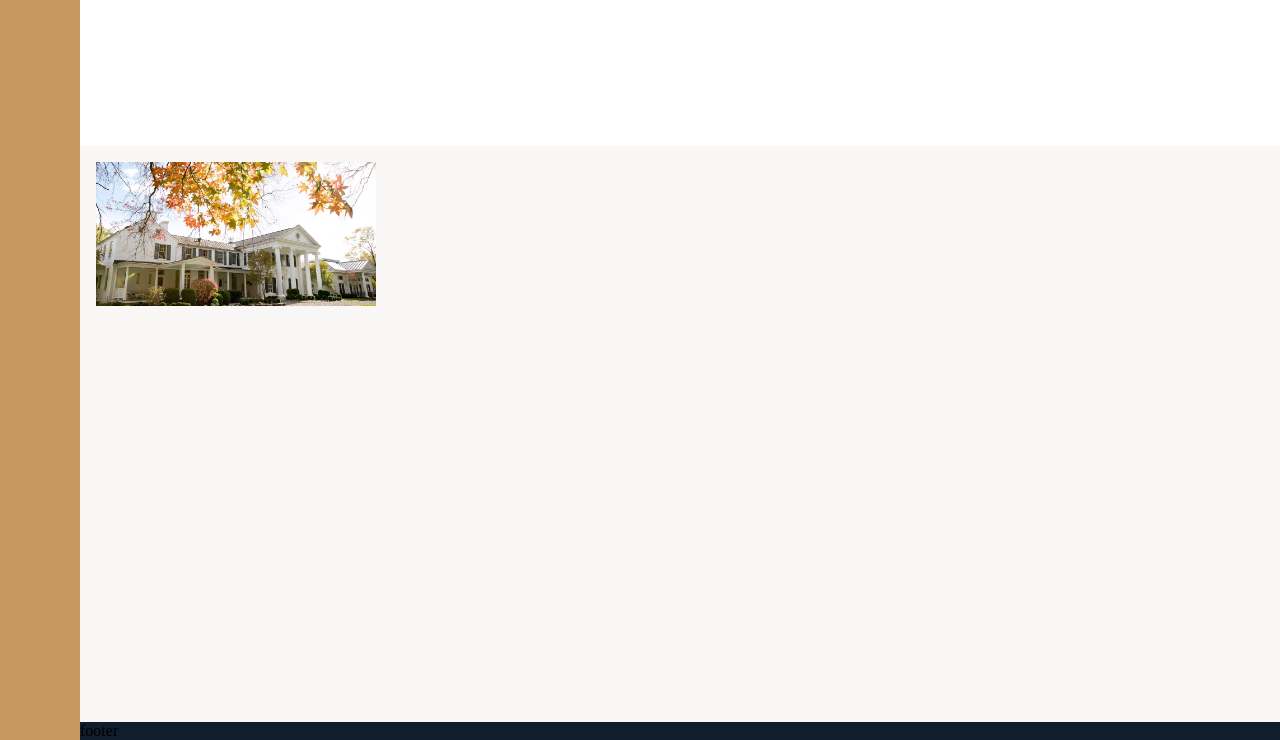
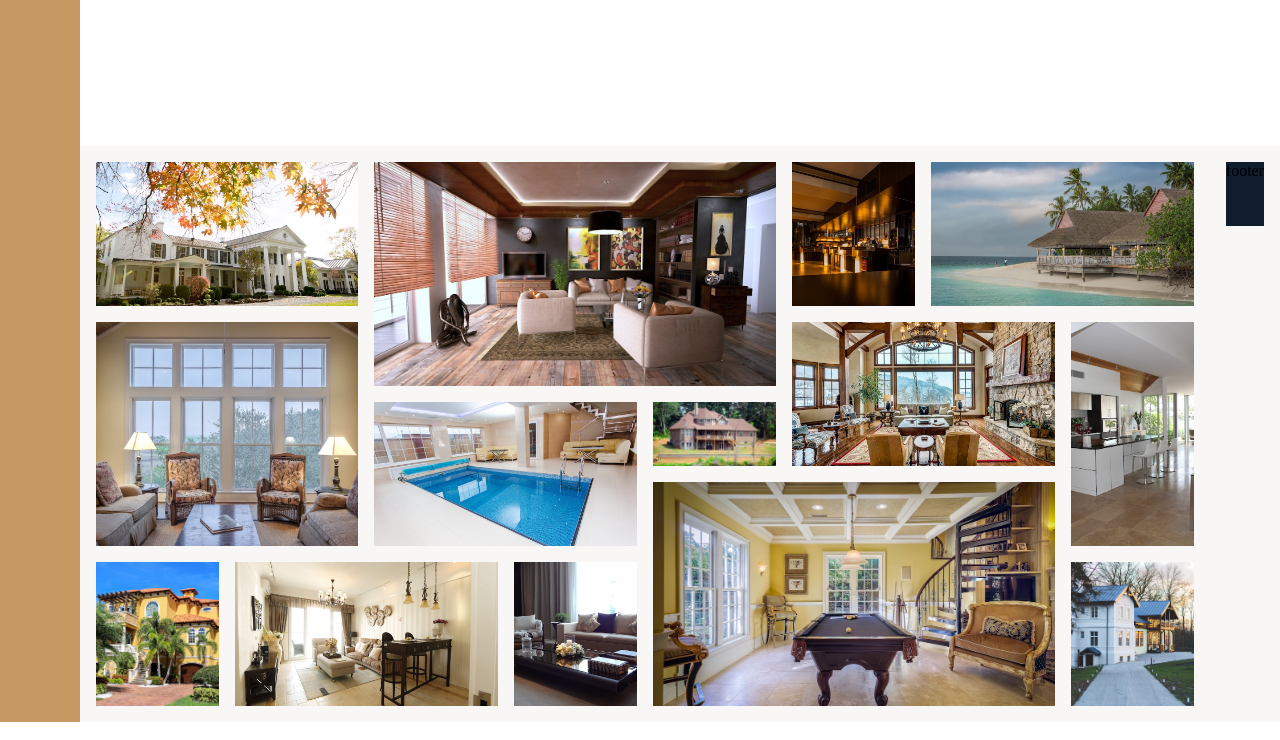
Before and after one commit to yao80350/home, a website: page index.html in a window 1280 px wide. Shown: the part 3003-3743 px from the top of the page. Drawn offline with Linux system fonts and the light colour scheme.

Commit message:
11.Building the Gallery - Part 2

```diff
--- a/index.html
+++ b/index.html
@@ -327,8 +327,45 @@
             <figure class="gallery__item gallery__item--1">
                 <img src="img/gal-1.jpeg" alt="Gallery image 1" class="gallery__img">
             </figure>
-        </div>
-
-        <footer class="footer">footer</footer>
-    </body>
+            <figure class="gallery__item gallery__item--2">
+                <img src="img/gal-2.jpeg" alt="Gallery image 2" class="gallery__img">
+            </figure>
+            <figure class="gallery__item gallery__item--3">
+                <img src="img/gal-3.jpeg" alt="Gallery image 3" class="gallery__img">
+            </figure>
+            <figure class="gallery__item gallery__item--4">
+                <img src="img/gal-4.jpeg" alt="Gallery image 4" class="gallery__img">
+            </figure>
+            <figure class="gallery__item gallery__item--5">
+                <img src="img/gal-5.jpeg" alt="Gallery image 5" class="gallery__img">
+            </figure>
+            <figure class="gallery__item gallery__item--6">
+                <img src="img/gal-6.jpeg" alt="Gallery image 6" class="gallery__img">
+            </figure>
+            <figure class="gallery__item gallery__item--7">
+                <img src="img/gal-7.jpeg" alt="Gallery image 7" class="gallery__img">
+            </figure>
+            <figure class="gallery__item gallery__item--8">
+                <img src="img/gal-8.jpeg" alt="Gallery image 8" class="gallery__img">
+            </figure>
+            <figure class="gallery__item gallery__item--9">
+                <img src="img/gal-9.jpeg" alt="Gallery image 9" class="gallery__img">
+            </figure>
+            <figure class="gallery__item gallery__item--10">
+                <img src="img/gal-10.jpeg" alt="Gallery image 10" class="gallery__img">
+            </figure>
+            <figure class="gallery__item gallery__item--11">
+                <img src="img/gal-11.jpeg" alt="Gallery image 11" class="gallery__img">
+            </figure>
+            <figure class="gallery__item gallery__item--12">
+                <img src="img/gal-12.jpeg" alt="Gallery image 12" class="gallery__img">
+            </figure>
+            <figure class="gallery__item gallery__item--13">
+                <img src="img/gal-13.jpeg" alt="Gallery image 13" class="gallery__img">
+            </figure>
+            <figure class="gallery__item gallery__item--14">
+                <img src="img/gal-14.jpeg" alt="Gallery image 14" class="gallery__img">
+            </figure>
+        </body>
+    <footer class="footer">footer</footer>
 </html>
--- a/sass/components/_gallery.scss
+++ b/sass/components/_gallery.scss
@@ -10,8 +10,60 @@
 
     &__item {
         &--1 {
-            grid-column: 1 / span 2;
-            grid-row: 1 / span 2;
+            grid-column: 1 / 3;
+            grid-row: 1 / 3;
+        }
+        &--2 {
+            grid-column: 3 / 6;
+            grid-row: 1 / 4;
+        }
+        &--3 {
+            grid-column: 6 / 7;
+            grid-row: 1 / 3;
+        }
+        &--4 {
+            grid-column: 7 / 9;
+            grid-row: 1 / 3;
+        }
+        &--5 {
+            grid-column: 1 / 3;
+            grid-row: 3 / 6;
+        }
+        &--6 {
+            grid-column: 3 / 5;
+            grid-row: 4 / 6;
+        }
+        &--7 {
+            grid-column: 5 / 6;
+            grid-row: 4 / 5;
+        }
+        &--8 {
+            grid-column: 6 / 8;
+            grid-row: 3 / 5;
+        }
+        &--9 {
+            grid-column: 8 / 9;
+            grid-row: 3 / 6;
+        }
+        &--10 {
+            grid-column: 1 / 2;
+            grid-row: 6 / 8;
+        }
+        &--11 {
+            grid-column: 2 / 4;
+            grid-row: 6 / 8;
+        }
+        &--12 {
+            grid-column: 4 / 5;
+            grid-row: 6 / 8;
+        }
+        &--13 {
+            grid-column: 5 / 8;
+            grid-row: 5 / 8;
+        }
+        &--14 {
+            grid-column: 8 / 9;
+            grid-row: 6 / 8;
         }
     }
 
```
Also changed, not shown: css/style.css.
